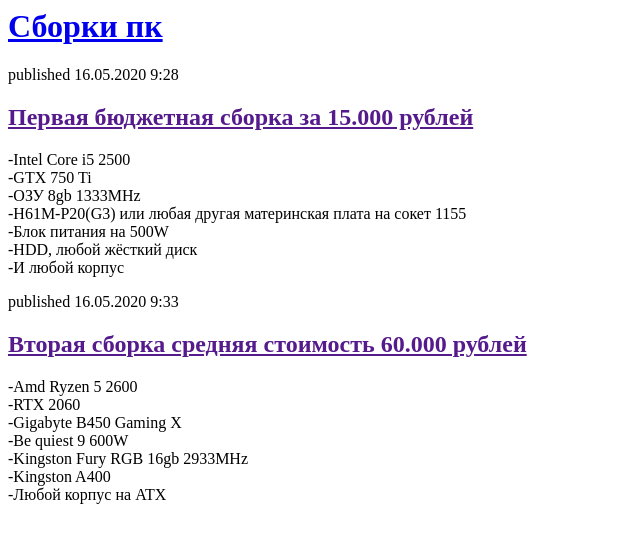
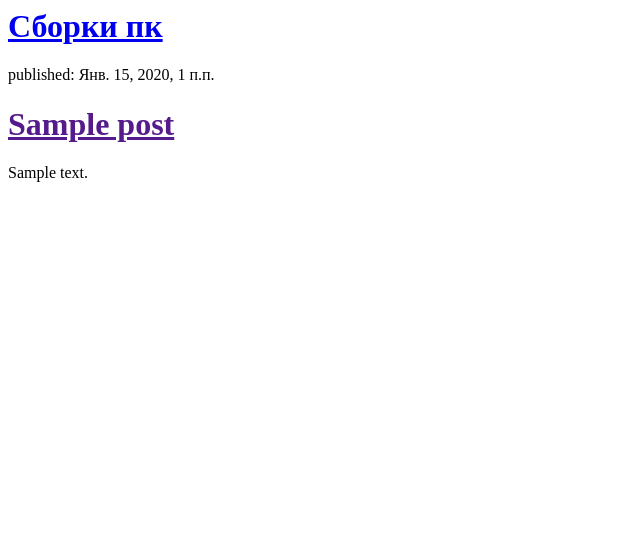
Before and after one commit to Sanzhik56/my-first-blog, a Django app: page / in a window 1280 px wide. Shown: the top 543 px of the page, without its empty margins (0-640 px from the left). Run offline with Django 3.2, Linux system fonts and the light colour scheme; tables that the repository leaves empty hold one stand-in row (values such as "Sample post").

Commit message:
Modifed templates to display posts from database

```diff
--- a/blog/templates/blog/post_list.html
+++ b/blog/templates/blog/post_list.html
@@ -7,33 +7,12 @@
     	<div>
 			<h1><a href="/">Сборки пк</a></h1>
     	</div>
-
-
-    	<div>
-			<p>published 16.05.2020 9:28</p>
-			<h2><a href="">Первая бюджетная сборка за 15.000 рублей</a></h2>
-			<p>
-			-Intel Core i5 2500 <br />
-			-GTX 750 Ti	<br />
-			-ОЗУ 8gb 1333MHz <br/>
-			-H61M-P20(G3) или любая другая материнская плата на сокет 1155 <br />
-			-Блок питания на 500W <br />
-			-HDD, любой жёсткий диск <br />
-			-И любой корпус <br />
-			</p>
-    	</div>
-    	<div>
-			<p>published 16.05.2020 9:33</p>
-			<h2><a href="">Вторая сборка средняя стоимость 60.000 рублей</a></h2>
-			<p>
-				-Amd Ryzen 5 2600 <br />
-				-RTX 2060 <br />
-				-Gigabyte B450 Gaming X <br />
-				-Be quiest 9 600W <br />
-				-Kingston Fury RGB 16gb 2933MHz <br />
-				-Kingston A400 <br />
-				-Любой корпус на ATX <br />
-			</p>
-    	</div>
-	</body>
+		{% for post in posts %}
+   			<div>
+        		<p>published: {{ post.published_date }}</p>
+        		<h1><a href="">{{ post.title }}</a></h1>
+        		<p>{{ post.text|linebreaksbr }}</p>
+    		</div>
+		{% endfor %}
+    </body>
 </html>
--- a/blog/views.py
+++ b/blog/views.py
@@ -1,4 +1,7 @@
 from django.shortcuts import render
+from .models import POST
+from django.utils import timezone
 
 def post_list(request):
-	return render(request, 'blog/post_list.html', {})
+	posts = POST.objects.filter()
+	return render(request, 'blog/post_list.html', {'posts': posts})
```
